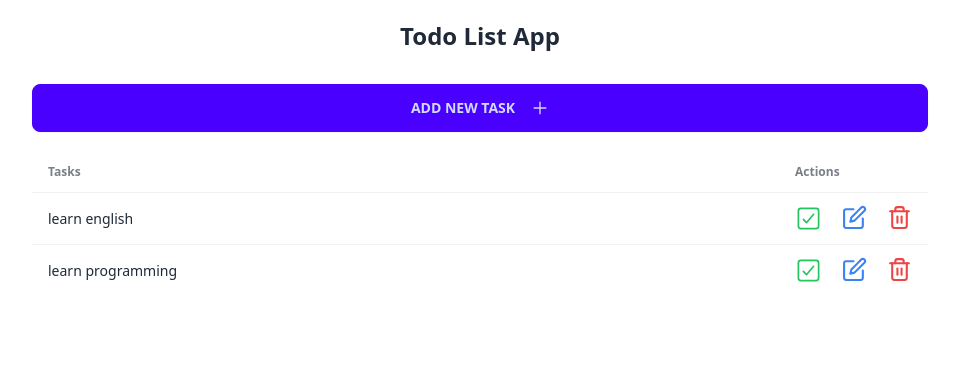
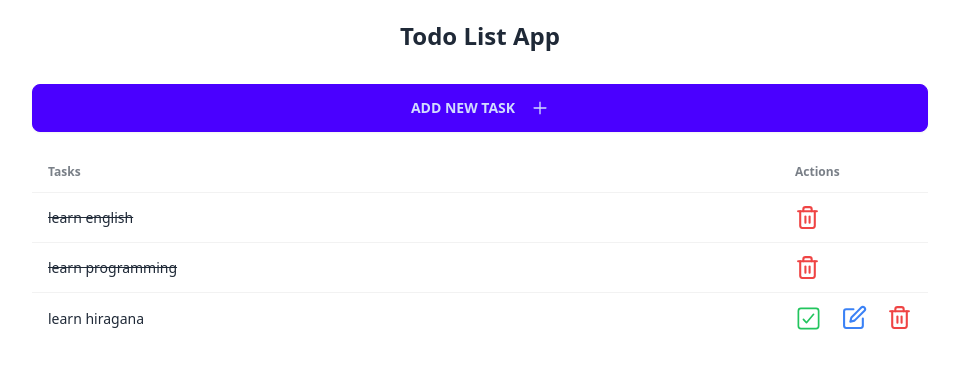
Before and after one commit to gemadp01/waizly-engineer-assessment, a Next.js app: page / in a window 1280 px wide. Shown: the top 368 px of the page, without its empty margins (160-1119 px from the left). Built offline with nearby package versions, Linux system fonts and the light colour scheme; no server answers; data requests are answered from the project's data file.

Commit message:
add: mark todo method api, fix: mark todo saving

```diff
--- a/api.jsx
+++ b/api.jsx
@@ -35,3 +35,15 @@ export const deleteTodo = async (id) => {
     method: 'DELETE',
   });
 };
+
+export const markTodo = async (todo) => {
+  const res = await fetch(`${baseUrl}/${todo.id}`, {
+    method: 'PUT',
+    headers: {
+      'Content-Type': 'application/json',
+    },
+    body: JSON.stringify(todo),
+  });
+  const markTodo = await res.json();
+  return markTodo;
+};
--- a/data/todos.json
+++ b/data/todos.json
@@ -3,11 +3,16 @@
     {
       "id": "372cbb20-7de5-4abd-96d7-9943bb7481fb",
       "text": "learn english",
-      "completed": false
+      "completed": true
     },
     {
       "id": "371522b9-75a2-4926-9248-75947c99e8de",
       "text": "learn programming",
+      "completed": true
+    },
+    {
+      "id": "380f835d-6ade-438f-9467-4c8bd5cac18c",
+      "text": "learn hiragana",
       "completed": false
     }
   ]
--- a/pages/components/Task.jsx
+++ b/pages/components/Task.jsx
@@ -1,6 +1,6 @@
 'use client';
 
-import { useEffect, useState } from 'react';
+import { useState } from 'react';
 import { FiEdit, FiTrash2 } from 'react-icons/fi';
 import { IoCheckboxOutline } from 'react-icons/io5';
 import Modal from './Modal';
@@ -13,7 +13,6 @@ const Task = (props) => {
   const [openModalEdit, setOpenModalEdit] = useState(false);
   const [openModalDeleted, setOpenModalDeleted] = useState(false);
   const [taskToEdit, setTaskToEdit] = useState(task.text);
-  const [isCompleted, setIsCompleted] = useState(false);
 
   const handleSubmitEditTodo = async (e) => {
     e.preventDefault();
@@ -35,19 +34,22 @@ const Task = (props) => {
     router.refresh();
   };
 
-  const handleTaskCompleted = () => {
-    setIsCompleted(true);
-    task.completed = true;
+  const handleTaskCompleted = async () => {
+    await editTodo({
+      id: task.id,
+      text: task.text,
+      completed: (task.completed = true),
+    });
   };
 
   return (
     <tr key={task.id}>
-      <td className={`w-full ${isCompleted ? 'line-through' : ''}`}>{task.text}</td>
+      <td className={`w-full ${task.completed ? 'line-through' : ''}`}>{task.text}</td>
       {/* <td>{task.completed ? 'Yes' : 'No'}</td> */}
       <td className="flex gap-5">
-        <IoCheckboxOutline onClick={handleTaskCompleted} cursor={'pointer'} className={`text-green-500 ${isCompleted ? 'hidden' : ''}`} size={27} />
+        <IoCheckboxOutline onClick={handleTaskCompleted} cursor={'pointer'} className={`text-green-500 ${task.completed ? 'hidden' : ''}`} size={27} />
 
-        <FiEdit onClick={() => setOpenModalEdit(true)} cursor="pointer" className={`text-blue-500 ${isCompleted ? 'hidden' : ''}`} size={25} />
+        <FiEdit onClick={() => setOpenModalEdit(true)} cursor="pointer" className={`text-blue-500 ${task.completed ? 'hidden' : ''}`} size={25} />
 
         <Modal modalOpen={openModalEdit} setModalOpen={setOpenModalEdit}>
           <form onSubmit={handleSubmitEditTodo}>
```
